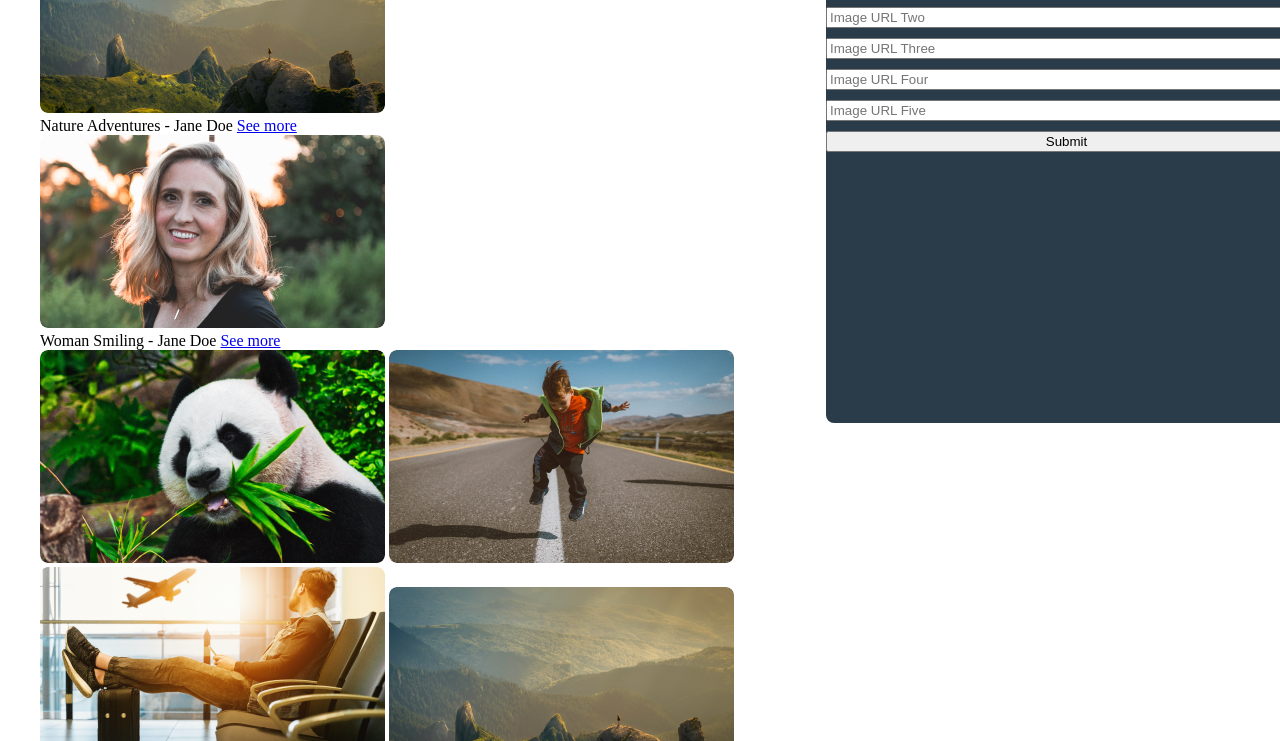
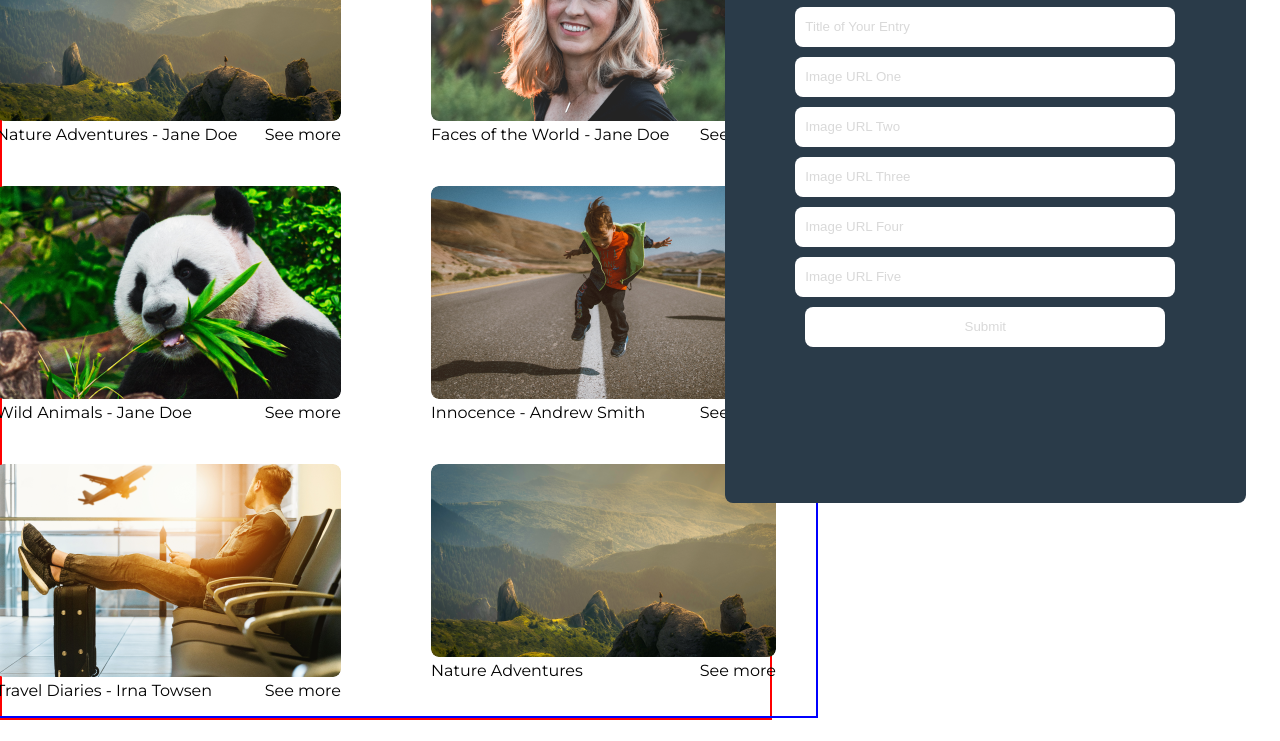
Before and after one commit to D-Antt/Pixify, a plain HTML site: page submissions.html in a window 1280 px wide. Shown: the part 235-976 px from the top of the page. After the commit the page ends 955 px from the top, so only its background shows below. Drawn offline with Linux system fonts and the light colour scheme.

Commit message:
calling it a day.left side is almost finished and then i need to polish the form before we do the dark theme.

```diff
--- a/submissions.html
+++ b/submissions.html
@@ -17,33 +17,53 @@
     </header>
     <main>
         <div id="leftSideMain">
-            <h1 class="centered-title">2023 SUBMISSIONS</h1>
+            <div><h1 id="submissionsHeader">2023 Submissions</h1></div>
+                <div id="submissionsContainer">
                     <figure class="image-container">
                         <img src="david-marcu-78A265wPiO4-unsplash 1.png" id="natureAdventures" alt="Nature Adventures - Jane Doe">
                         <figcaption>
                             <span class="image-label">Nature Adventures - Jane Doe</span>
                             <a href="#" class="see-more">See more</a>
                         </figcaption>
-                <img src="edward-cisneros-_H6wpor9mjs-unsplash 1.png"
-                id="womanSmiling" alt="Woman Smiling">
+                    </figure>
+                    <figure class="image-container">
+                        <img src="edward-cisneros-_H6wpor9mjs-unsplash 1.png" id="womanSmiling" alt="Woman Smiling">
                         <figcaption>
-                    <span class="image-label">Woman Smiling - Jane Doe</span>
+                            <span class="image-label">Faces of the World - Jane Doe</span>
                             <a href="#" class="see-more">See more</a>
                         </figcaption>
-                <img src="sid-balachandran-_9a-3NO5KJE-unsplash 1.png"
-                id="pandaEatingBamboo" alt="Panda eating bamboo">
-                <img src="alvin-mahmudov-vKuEhorbvYI-unsplash 1.png"
-                id="innocentBoyJumping" alt="Innocent Boy Jumping">
-                <img src="jeshoots-com-mSESwdMZr-A-unsplash 1.png"
-                id="manLoungingAtAirport" alt="Man Lounging at Airport">
-                <img src="david-marcu-78A265wPiO4-unsplash 1.png"
-                id="natureAdventures" alt="Nature Adventures">
+                    </figure>
+                    <figure class="image-container">
+                        <img src="sid-balachandran-_9a-3NO5KJE-unsplash 1.png" id="pandaEatingBamboo" alt="Panda eating bamboo">
+                        <figcaption>
+                            <span class="image-label">Wild Animals - Jane Doe</span>
+                            <a href="#" class="see-more">See more</a>
+                        </figcaption>
+                    </figure>
+                    <figure class="image-container">
+                        <img src="alvin-mahmudov-vKuEhorbvYI-unsplash 1.png" id="innocentBoyJumping" alt="Innocent Boy Jumping">
+                        <figcaption>
+                            <span class="image-label">Innocence - Andrew Smith</span>
+                            <a href="#" class="see-more">See more</a>
+                        </figcaption>
+                    </figure>
+                    <figure class="image-container">
+                        <img src="jeshoots-com-mSESwdMZr-A-unsplash 1.png" id="manLoungingAtAirport" alt="Man Lounging at Airport">
+                        <figcaption>
+                            <span class="image-label">Travel Diaries - Irna Towsen</span>
+                            <a href="#" class="see-more">See more</a>
+                        </figcaption>
+                    </figure>
+                    <figure class="image-container">
+                        <img src="david-marcu-78A265wPiO4-unsplash 1.png" id="natureAdventures" alt="Nature Adventures">
                         <figcaption>
                             <span class="image-label">Nature Adventures</span>
                             <a href="#" class="see-more">See more</a>
                         </figcaption>
                     </figure>
                 </div>
+        </div>
+
         <div id="rightSideMain">
             <form id="submissionForm">
                 <h1 class="centered-title">Submit Your Work</h1>
--- a/submissionstyles.css
+++ b/submissionstyles.css
@@ -4,6 +4,7 @@ body {
     padding: 0;
     display: flex;
     flex-direction: column;
+    font-family: Montserrat;
 }
 
 header {
@@ -40,23 +41,47 @@ main {
 }
 
 #leftSideMain {
-    width: 66.66%;
+    width: 60%;
     display: flex;
     flex-direction: column;
     align-items: center;
+    border: solid red 2px;
 }
 
-.centered-title {
+#submissionsHeader {
     text-align: center;
-    width: 407px;
     height: 46px;
+    border: solid green 2px;
 }
 
 #submissionsContainer {
     display: grid;
     grid-template-columns: repeat(2, 1fr);
-    gap: 5px;
+    gap: 10px;
+    justify-items: center;
+    border: solid blue 2px;
+    margin: 0;
 }
+
+figcaption {
+    display: flex;
+    justify-content: space-between;
+    align-items: center;
+}
+
+.see-more {
+    color: black;
+    text-decoration: none;
+}
+
+.image-container {
+    text-align: center;
+}
+
+.image-label, .see-more {
+    display: block;
+}
+
 
 #natureAdventures {
     width: 345px;
@@ -102,11 +127,43 @@ main {
 
 
 #submissionForm {
-    display: flex;
-    flex-direction: column;
-    gap: 10px;
     width: 481px;
     height: 608px;
     background: #2A3B49;
     border-radius: 8px;
+    display: flex;
+    flex-direction: column;
+    align-items: center;
+    padding: 20px;
+    margin: 40px 40px;
 }
+
+#submissionForm h1 {
+    color: #FFFFFF;
+    text-align: center;
+}
+
+#submissionForm input[type="text"] {
+    width: 360px;
+    height: 40px;
+    background: #FFFFFF;
+    border-radius: 8px;
+    border: none;
+    margin-bottom: 10px;
+    padding: 0 10px;
+    color: #D9D9D9;
+}
+
+#submissionForm input[type="text"]::placeholder {
+    color: #D9D9D9;
+}
+
+#submissionForm input[type="submit"] {
+    width: 360px;
+    height: 40px;
+    background: #FFFFFF;
+    border-radius: 8px;
+    border: none;
+    cursor: pointer;
+    color: #D9D9D9;
+}
```
Lines whose indentation alone changed are shown as unchanged.
